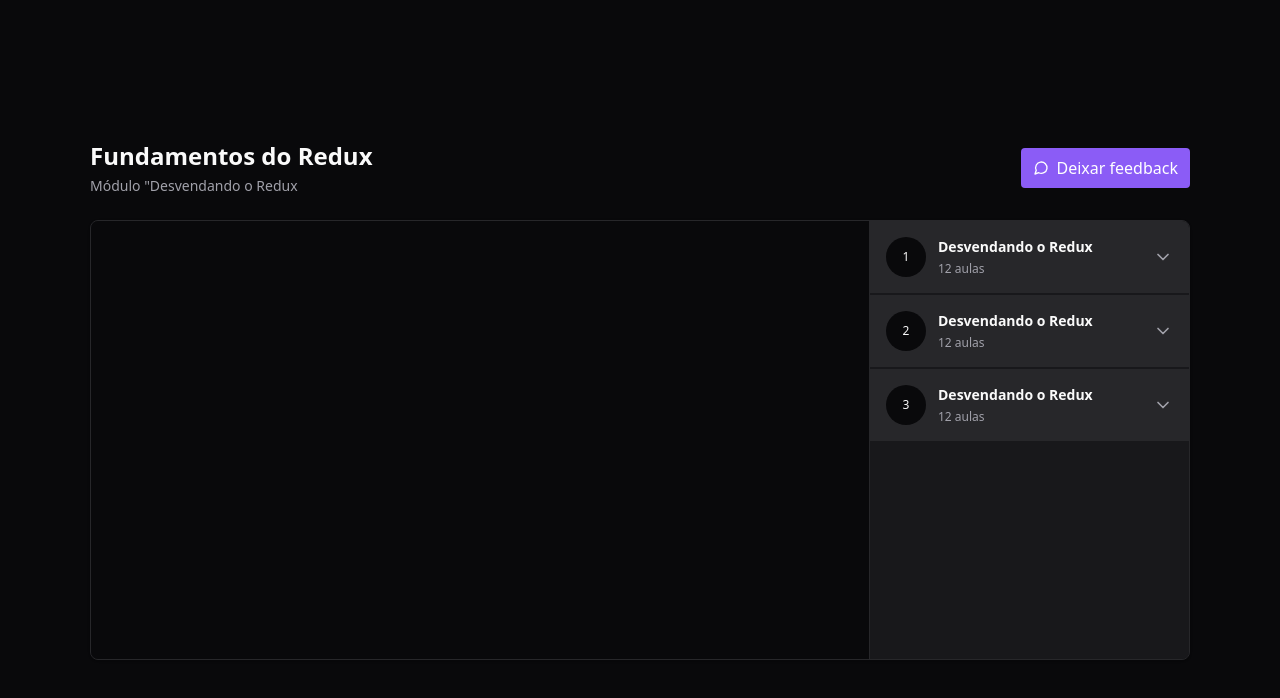
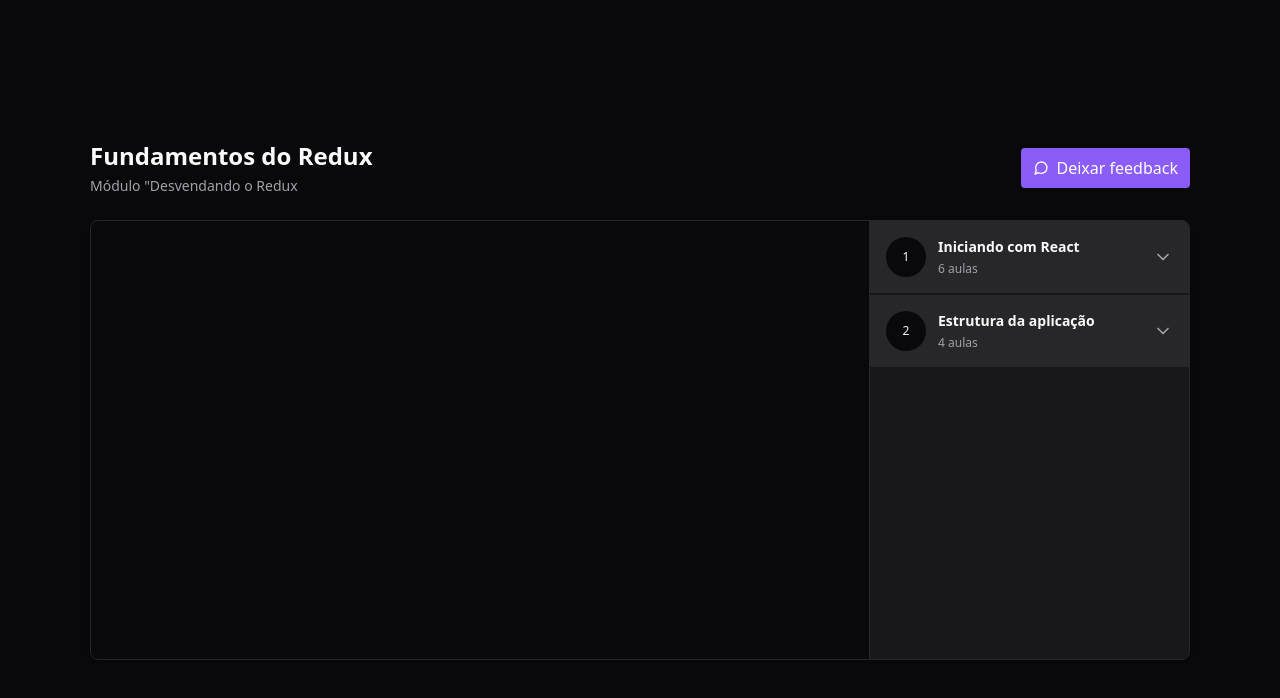
Before and after one commit to SamuelMenecucci/redux-zustand, a React (Vite) app: page / in a window 1280 px wide. Shown: the top 698 px of the page. Built offline with nearby package versions, Linux system fonts and the light colour scheme.

Commit message:
feat: created player reducer

```diff
--- a/src/components/Module.tsx
+++ b/src/components/Module.tsx
@@ -1,6 +1,7 @@
 import * as Collapsible from "@radix-ui/react-collapsible";
 import { ChevronDown } from "lucide-react";
 import { Lesson } from "./Lesson";
+import { useAppSelector } from "../store";
 
 interface ModuleProps {
   title: string;
@@ -13,6 +14,10 @@
   amountOfLessons,
   moduleIndex,
 }: ModuleProps) => {
+  const lessons = useAppSelector(
+    (state) => state.player.course.modules[moduleIndex].lessons
+  );
+
   return (
     <Collapsible.Root className="group">
       <Collapsible.Trigger className="flex w-full items-center gap-3 bg-zinc-800 p-4">
@@ -30,8 +35,13 @@
 
       <Collapsible.Content>
         <nav className="relative flex flex-col gap-4 p-6">
-          <Lesson title="Fundamentos do Redux" duration="9:00" />
-          <Lesson title="Fundamentos do Redux" duration="9:00" />
+          {lessons.map((lesson) => (
+            <Lesson
+              key={lesson.id}
+              title={lesson.title}
+              duration={lesson.duration}
+            />
+          ))}
         </nav>
       </Collapsible.Content>
     </Collapsible.Root>
--- a/src/pages/Player.tsx
+++ b/src/pages/Player.tsx
@@ -1,14 +1,16 @@
-import {
-  MessageCircle,
-  ChevronDown,
-  VideoIcon as VideoIcon,
-} from "lucide-react"; //lib de ícones https://lucide.dev/guide/packages/lucide-react
+import { MessageCircle } from "lucide-react"; //lib de ícones https://lucide.dev/guide/packages/lucide-react
 
 import { Header } from "../components/Header";
 import { Video } from "../components/Video";
 import { Module } from "../components/Module";
+import { useAppSelector } from "../store";
 
 export const Player = () => {
+  //o selector tem um conceito interessante que acaba diferenciando o redux da context api. isso pq na context api, quando usamos os dados do contexto dentro de um componente, independente de qual dado daquele contexto mudar, aquele componente irá atualizar, isso nos causa até uma perca de performance. no redux isso não acontece. no redux nós extraimos somente a informação que eu quero. no que estamos fazendo aqui é, estamos indo lá no meu state do redux, na store, indo no reducer/slice de player, acessando course e acessando os modulos. o que o useSelector irá faze nesse componente é: ele só irá atualizar o componente, ou seja, re-renderizar o componente se mudar a informação dos modules (que é o que eu estou retornando com o useSelector). por isso é importante não retornarmos todo o estado, e sim, somente o que realmente iremos utilizar.
+  const modules = useAppSelector((state) => state.player.course.modules);
+
+  console.log("modules", modules);
+
   return (
     <div className="h-screen bg-zinc-950 text-zinc-50 flex justify-center items-center">
       <div className="flex w-[1100px] flex-col gap-6">
@@ -26,23 +28,14 @@
             <Video />
           </div>
           <aside className="absolute top-0 bottom-0 right-0 w-80 border-l divide-y-2 divide-zinc-900 border-zinc-800 bg-zinc-900 overflow-y-scroll scrollbar scrollbar-thin scrollbar-track-zinc-950 scrollbar-thumb-zinc-800">
-            <Module
-              title="Desvendando o Redux"
-              amountOfLessons={12}
-              moduleIndex={0}
-            />
-
-            <Module
-              title="Desvendando o Redux"
-              amountOfLessons={12}
-              moduleIndex={1}
-            />
-
-            <Module
-              title="Desvendando o Redux"
-              amountOfLessons={12}
-              moduleIndex={2}
-            />
+            {modules.map((module, index) => (
+              <Module
+                key={module.id}
+                title={module.title}
+                amountOfLessons={module.lessons.length}
+                moduleIndex={index}
+              />
+            ))}
           </aside>
         </main>
       </div>
--- a/src/store/index.tsx
+++ b/src/store/index.tsx
@@ -1,9 +1,12 @@
 import { configureStore } from "@reduxjs/toolkit";
 
 import { useSelector, TypedUseSelectorHook } from "react-redux";
+import { player } from "./slices/player";
 
 export const store = configureStore({
-  reducer: {},
+  reducer: {
+    player: player,
+  },
 });
 
 export type RootState = ReturnType<typeof store.getState>;
--- /dev/null
+++ b/src/store/slices/player.ts
@@ -0,0 +1,64 @@
+import { createSlice } from "@reduxjs/toolkit";
+
+const playerSlice = createSlice({
+  name: "player",
+  initialState: {
+    course: {
+      modules: [
+        {
+          id: "1",
+          title: "Iniciando com React",
+          lessons: [
+            { id: "Jai8w6K_GnY", title: "CSS Modules", duration: "13:45" },
+            {
+              id: "w-DW4DhDfcw",
+              title: "Estilização do Post",
+              duration: "10:05",
+            },
+            {
+              id: "D83-55LUdKE",
+              title: "Componente: Header",
+              duration: "06:33",
+            },
+            {
+              id: "W_ATsETujaY",
+              title: "Componente: Sidebar",
+              duration: "09:12",
+            },
+            { id: "Pj8dPeameYo", title: "CSS Global", duration: "03:23" },
+            {
+              id: "8KBq2vhwbac",
+              title: "Form de comentários",
+              duration: "11:34",
+            },
+          ],
+        },
+        {
+          id: "2",
+          title: "Estrutura da aplicação",
+          lessons: [
+            {
+              id: "gE48FQXRZ_o",
+              title: "Componente: Comment",
+              duration: "13:45",
+            },
+            { id: "Ng_Vk4tBl0g", title: "Responsividade", duration: "10:05" },
+            {
+              id: "h5JA3wfuW1k",
+              title: "Interações no JSX",
+              duration: "06:33",
+            },
+            {
+              id: "1G0vSTqWELg",
+              title: "Utilizando estado",
+              duration: "09:12",
+            },
+          ],
+        },
+      ],
+    },
+  },
+  reducers: {},
+});
+
+export const player = playerSlice.reducer;
```
